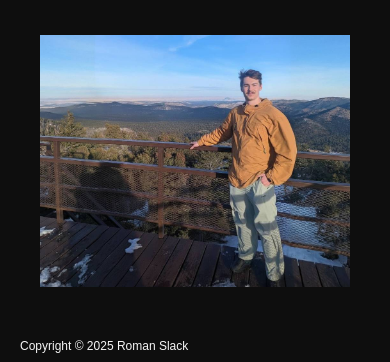
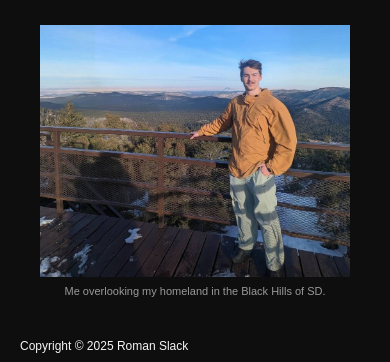
Before and after one commit to RomanSlack/romanslack_portfolio_v3, a plain HTML site: page index.html in a window 390 px wide. Shown: the part 437-799 px from the top of the page. Drawn offline with Linux system fonts and the light colour scheme; a web font is replaced by a local one.

Commit message:
Added caption for new image on landing page

```diff
--- a/index.html
+++ b/index.html
@@ -48,6 +48,7 @@
 
             <div class="profile-image-container">
                 <img src="images/roman_new_site_photo.jpg" alt="Roman Slack" class="profile-image">
+                <p class="image-caption">Me overlooking my homeland in the Black Hills of SD.</p>
             </div>
         </div>
     </main>
--- a/styles.css
+++ b/styles.css
@@ -107,17 +107,29 @@ main {
 .profile-image-container {
     width: 50%;
     display: flex;
+    flex-direction: column;
     align-items: center;
     justify-content: center;
     height: 100%;
     padding-right: 80px;
+    overflow: visible;
 }
 
 .profile-image {
     max-width: 700px;
+    max-height: calc(100% - 40px);
     width: 100%;
     height: auto;
     object-fit: contain;
+}
+
+.image-caption {
+    color: #F5F5F5;
+    font-size: 14px;
+    opacity: 0.6;
+    text-align: center;
+    margin-top: 12px;
+    font-weight: 400;
 }
 
 /* Mobile styles */
@@ -173,6 +185,11 @@ main {
         width: 100%;
         margin-top: 0;
     }
+
+    .image-caption {
+        font-size: 12px;
+        margin-top: 10px;
+    }
 }
 
 @media (max-width: 480px) {
@@ -186,6 +203,11 @@ main {
 
     .nav-buttons a {
         font-size: 32px;
+    }
+
+    .image-caption {
+        font-size: 11px;
+        margin-top: 8px;
     }
 }
 
```
